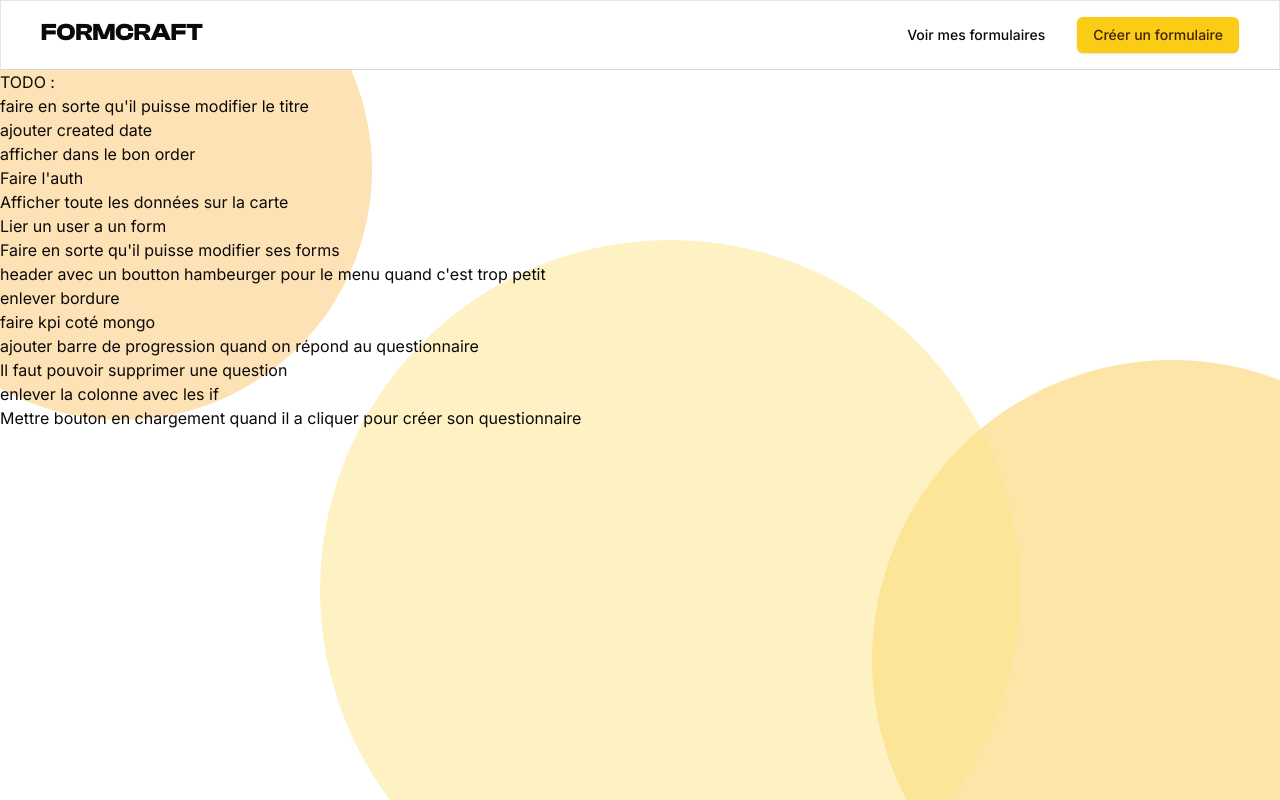
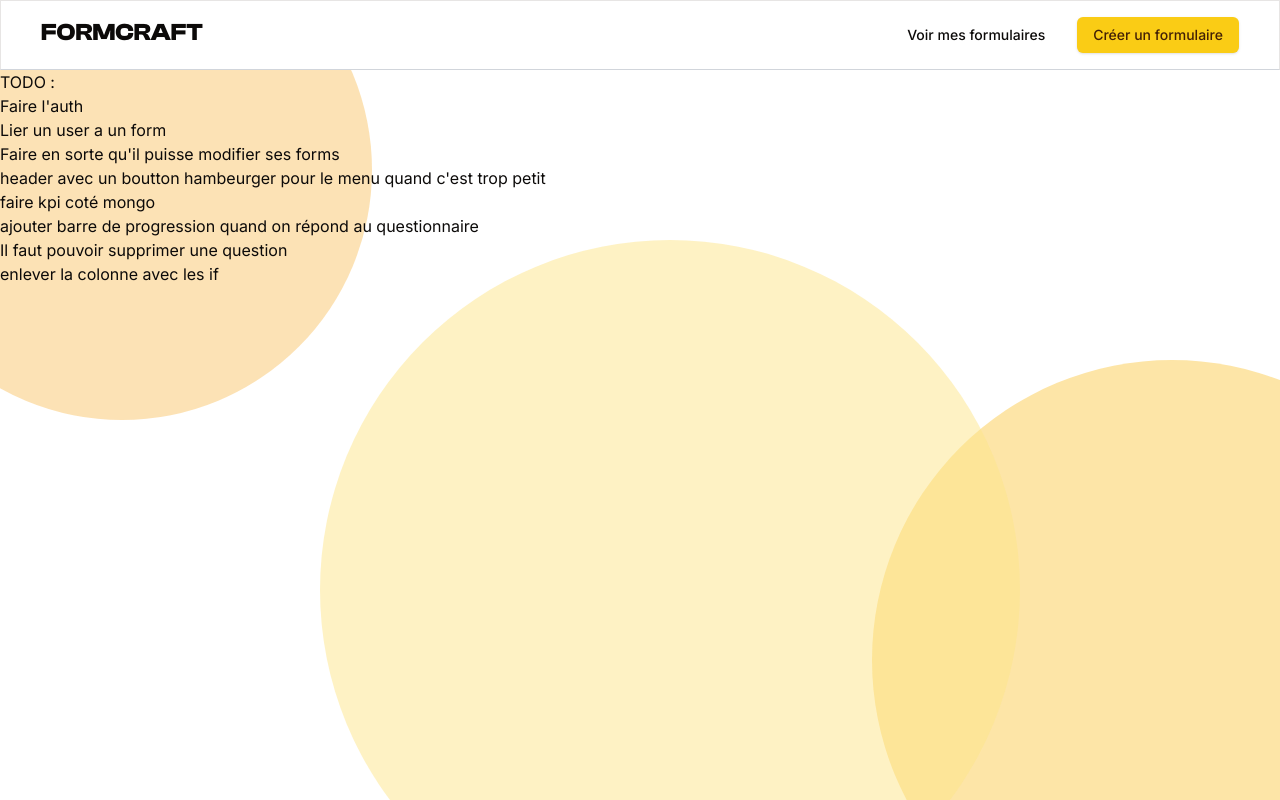
Before and after one commit to ThomasPIET/formcraft, a Next.js app: page / in a window 1280 px wide. Built offline with nearby package versions, Linux system fonts and the light colour scheme.

Commit message:
check if title is unique

```diff
--- a/app/formbuilder/page.jsx
+++ b/app/formbuilder/page.jsx
@@ -10,7 +10,7 @@ import {
   SelectTrigger,
   SelectValue,
 } from "@/components/ui/select";
-import { saveForm } from "@/lib/form-services";
+import { checkTitle, saveForm } from "@/lib/form-services";
 import { useToast } from "@/hooks/use-toast";
 import { redirect } from "next/navigation";
 import { Label } from "@/components/ui/label";
@@ -109,6 +109,14 @@ export default function FormBuilderPage() {
         (option) => option.trim() !== "",
       ),
     }));
+
+    if (await checkTitle(formTitle)) {
+      toast({
+        variant: "destructive",
+        description: " ⚠️ Le titre du formulaire est déjà utilisé.",
+      });
+      return;
+    }
 
     try {
       await saveForm(formTitle, sanitizedQuestions);
--- a/app/page.jsx
+++ b/app/page.jsx
@@ -2,25 +2,16 @@ export default function Page() {
   return (
     <div>
       <ul>
-        TODO :<li>faire en sorte qu'il puisse modifier le titre</li>
-        <li>ajouter created date</li>
-        <li>afficher dans le bon order</li>
-        <li>Faire l'auth</li>
-        <li> Afficher toute les données sur la carte </li>
+        TODO :<li>Faire l'auth</li>
         <li>Lier un user a un form</li>
         <li>Faire en sorte qu'il puisse modifier ses forms</li>
         <li>
           header avec un boutton hambeurger pour le menu quand c'est trop petit
         </li>
-        <li>enlever bordure</li>
         <li>faire kpi coté mongo</li>
         <li>ajouter barre de progression quand on répond au questionnaire</li>
         <li>Il faut pouvoir supprimer une question</li>
         <li>enlever la colonne avec les if</li>
-        <li>
-          Mettre bouton en chargement quand il a cliquer pour créer son
-          questionnaire
-        </li>
       </ul>
     </div>
   );
```
Also changed, not shown: lib/form-services.js (+9 -1 lines), 1 other file (tests, documents, lock files or other folders).
